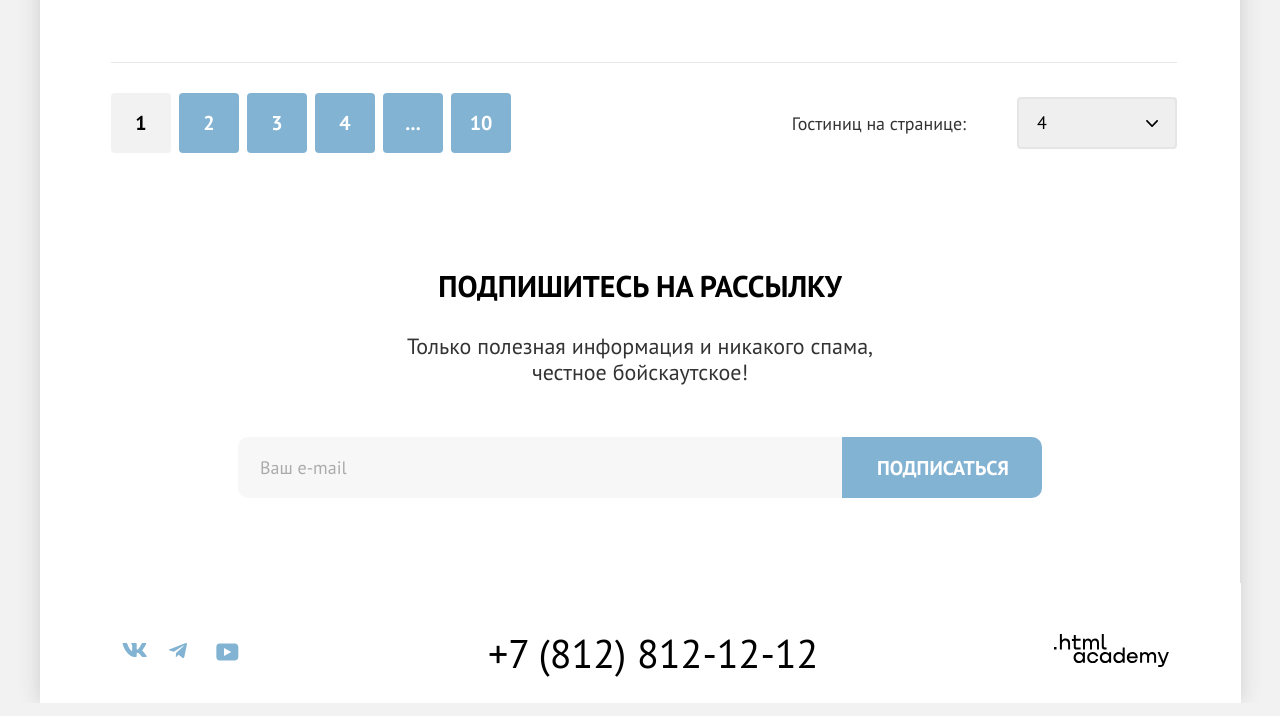
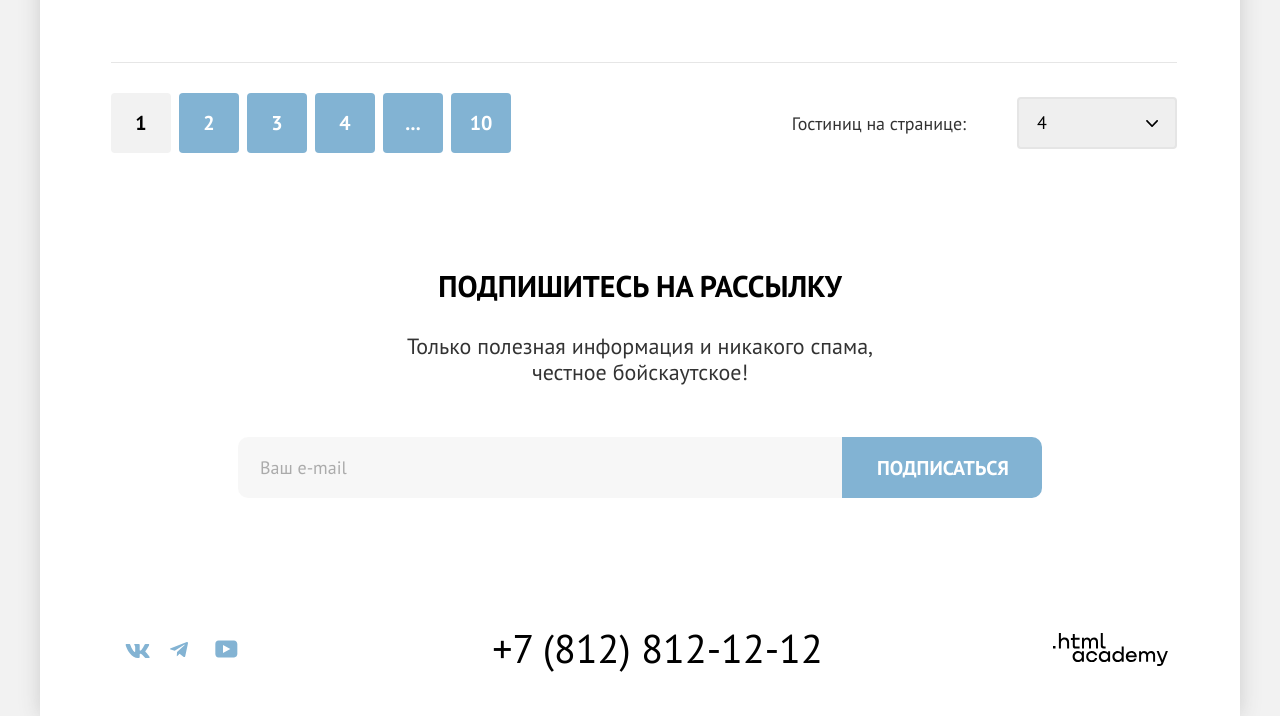
Before and after one commit to htmlacademy-htmlcss/1865053-sedona-34, a plain HTML site: page catalog.html in a window 1280 px wide. Shown: the part 1509-2225 px from the top of the page. Drawn offline with Linux system fonts and the light colour scheme.

Commit message:
Изменение свойств футера

```diff
--- a/catalog.html
+++ b/catalog.html
@@ -337,6 +337,8 @@
   </main>
 
   <footer class="page-footer">
+    <div class="page-footer-container">
+    <section class="footer-social">
       <ul class="footer-social-list">
         <li class="footer-social-item">
           <a class="footer-social-link" href="https://vk.com/htmlacademy">
@@ -368,6 +370,7 @@
           </a>
         </li>
       </ul>
+    </section>
 
     <div class="footer-phone">
       <h2 class="visually-hidden">Телефон</h2>
@@ -383,6 +386,7 @@
         </svg>
       </a>
     </div>
+  </div>
   </footer>
 </div>
 </body>
--- a/styles/styles.css
+++ b/styles/styles.css
@@ -762,54 +762,26 @@
 
   .page-footer {
     display: flex;
-    gap: 235px;
     align-items: center;
     min-height: 120px;
     background-color: #FFFFFF;
-    padding: 0 72px;
     margin: 0 auto;
   }
 
-  .footer-contacts {
-    margin-left: 237px;
-    margin-top: 45px;
-  }
-
-  .footer-social-icon {
-    position: absolute;
-    top: 0;
-    right: 0;
-    bottom: 0;
-    left: 0;
-    margin: 0;
-    margin-top: 20px;
-    margin-left: 10px;
-    fill: #83B3D3;
-    transition: fill #83B3D3;
-  }
-
-  .footer-social-link:hover path {
-    fill: #68A2CA;
-  }
-
-  .footer-social-link:focus path {
-    fill: #68A2CA;
-  }
-
-  .footer-social-link:active path {
-    fill: #68A2CA;
-    opacity: 30%;
-  }
-
-  .footer-develop {
-    margin: 0;
-    margin-top: 20px;
+  .page-footer-container {
+    display: flex;
+    width: 1200px;
+    margin: 0 auto;
+    margin-top: 40px;
   }
 
   .footer-phone {
-    margin: 0 auto;
-    margin-top: 20px;
-    width: 331px;
+    display: flex;
+    flex-wrap: wrap;
+    max-width: 331px;
+    padding-top: 5px;
+    padding-left: 180px;
+    padding-bottom: 5px;
   }
 
   .footer-contacts-phone {
@@ -833,9 +805,10 @@
     opacity: 30%;
   }
 
-  .footer-htmlacademy {
-    margin-left: 235px;
-    margin-top: 49px;
+  .footer-develop {
+    margin: 0 auto;
+    padding-top: 10px;
+    margin-left: 230px;
   }
 
   .footer-htmlacademy-link:hover path {
@@ -851,18 +824,23 @@
     opacity: 30%;
   }
 
+  .footer-social {
+    margin: 0 auto;
+    margin-left: 85px;
+    max-width: 142px;
+  }
+
   .footer-social-list {
     display: flex;
+    flex-wrap: wrap;
     list-style-type: none;
     margin: 0;
-    margin-left: auto;
+    margin-bottom: 50px;
     padding: 0;
   }
 
   .footer-social-link {
-    position: relative;
     display: block;
-    width: 47px;
     height: 40px;
     background-repeat: no-repeat;
     background-position: center;
@@ -871,11 +849,28 @@
   }
 
   .footer-social-item {
-
+    width: 25px;
+    height: 20px;
+    margin-right: 20px;
+    margin-bottom: 8px;
+    margin-top: 15px;
   }
 
   .footer-social-item:nth-child(3n) {
     margin-right: 0;
+  }
+
+  .footer-social-link:hover path {
+    fill: #68A2CA;
+  }
+
+  .footer-social-link:focus path {
+    fill: #68A2CA;
+  }
+
+  .footer-social-link:active path {
+    fill: #68A2CA;
+    opacity: 30%;
   }
 
   /* Рассылка */
```
Also changed, not shown: index.html (+4 -0 lines).
